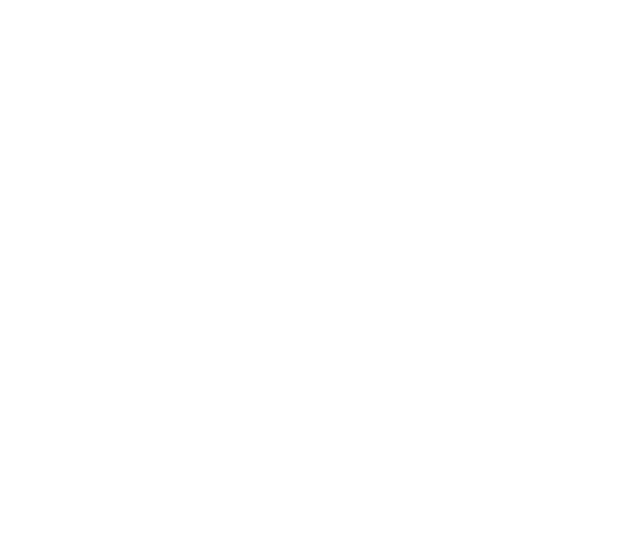
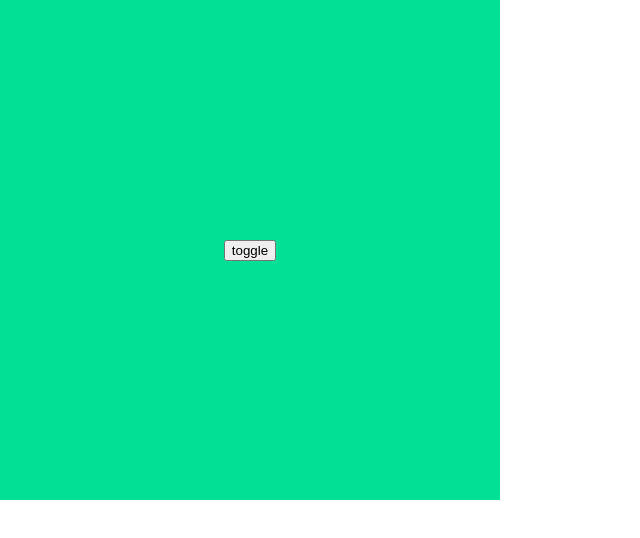
Before and after one commit to KarimElghamry/GraphAV, a React (Create React App) app: page / in a window 1280 px wide. Shown: the top 538 px of the page, without its empty margins (0-640 px from the left). Built offline with nearby package versions, Linux system fonts and the light colour scheme.

Commit message:
add: Test component for theme testing

```diff
--- a/src/App.tsx
+++ b/src/App.tsx
@@ -2,14 +2,15 @@ import React, {ReactElement, useState} from 'react';
 import Home from './components/Home/Home';
 import {ThemeProvider} from 'styled-components';
 import themes from './themes';
-import {Theme} from './models/Theme';
+import Test from './components/Test/Test';
 
 const App: React.FC<{}> = (): ReactElement => {
-  const [globalTheme, setGlobalTheme] = useState<Theme>(themes.dark);
+  const [globalTheme, setGlobalTheme] = useState<string>('dark');
 
   return (
-    <ThemeProvider theme={globalTheme}>
+    <ThemeProvider theme={globalTheme === 'dark' ? themes.dark : themes.light}>
       <Home></Home>
+      <Test toggleTheme={setGlobalTheme}></Test>
     </ThemeProvider>
   );
 };
--- /dev/null
+++ b/src/components/Test/Test.tsx
@@ -0,0 +1,33 @@
+import React, {ReactElement} from 'react';
+import styled from 'styled-components';
+
+interface Props {
+  toggleTheme: Function;
+}
+
+const Container = styled.div`
+  background-color: ${(props) => props.theme.navbar.background};
+  width: 500px;
+  height: 500px;
+  display: flex;
+  justify-content: center;
+  align-items: center;
+`;
+
+const Test: React.FC<Props> = (props: Props): ReactElement => {
+  return (
+    <Container>
+      <button
+        onClick={() =>
+          props.toggleTheme((prev: string) =>
+            prev === 'dark' ? 'light' : 'dark'
+          )
+        }
+      >
+        toggle
+      </button>
+    </Container>
+  );
+};
+
+export default Test;
```
